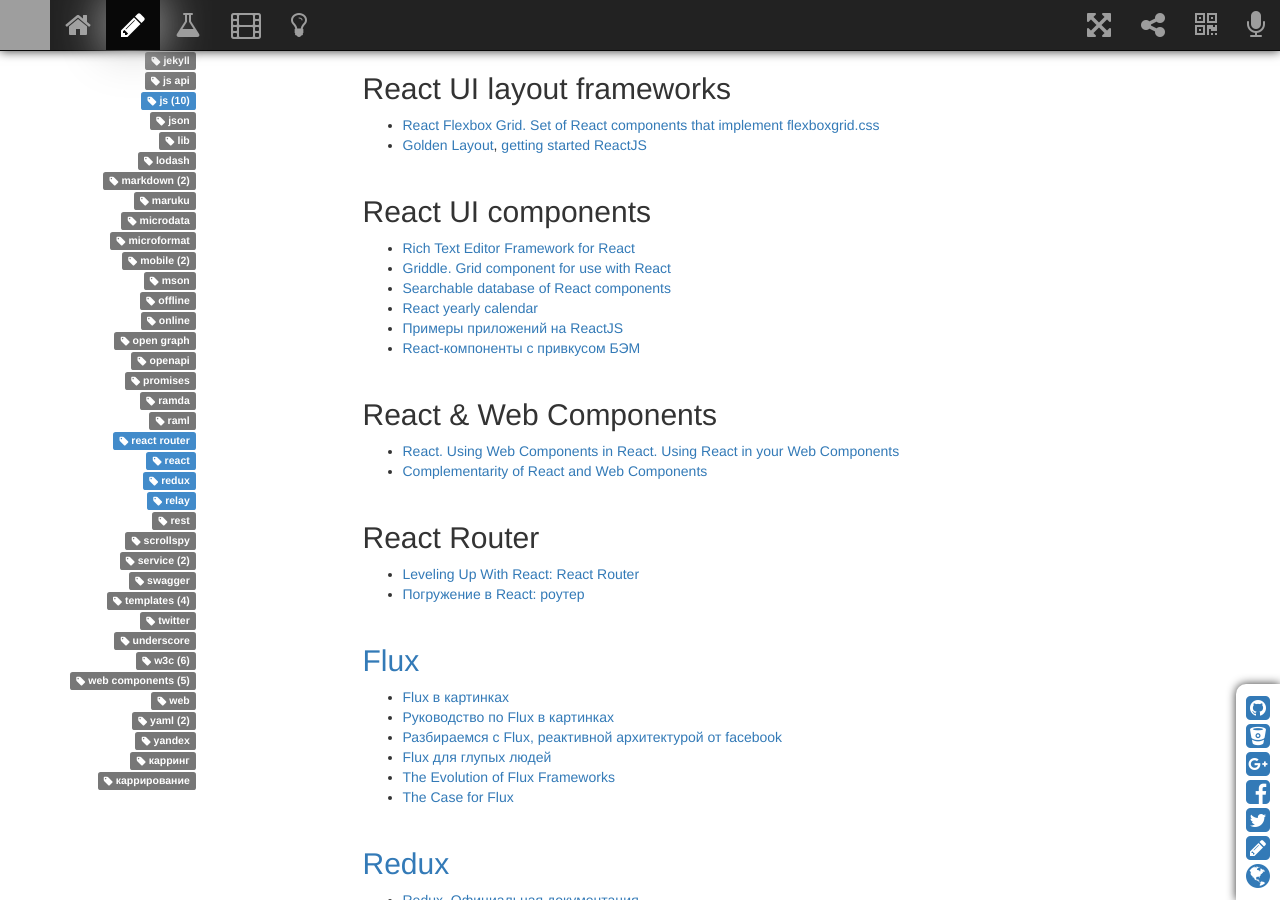
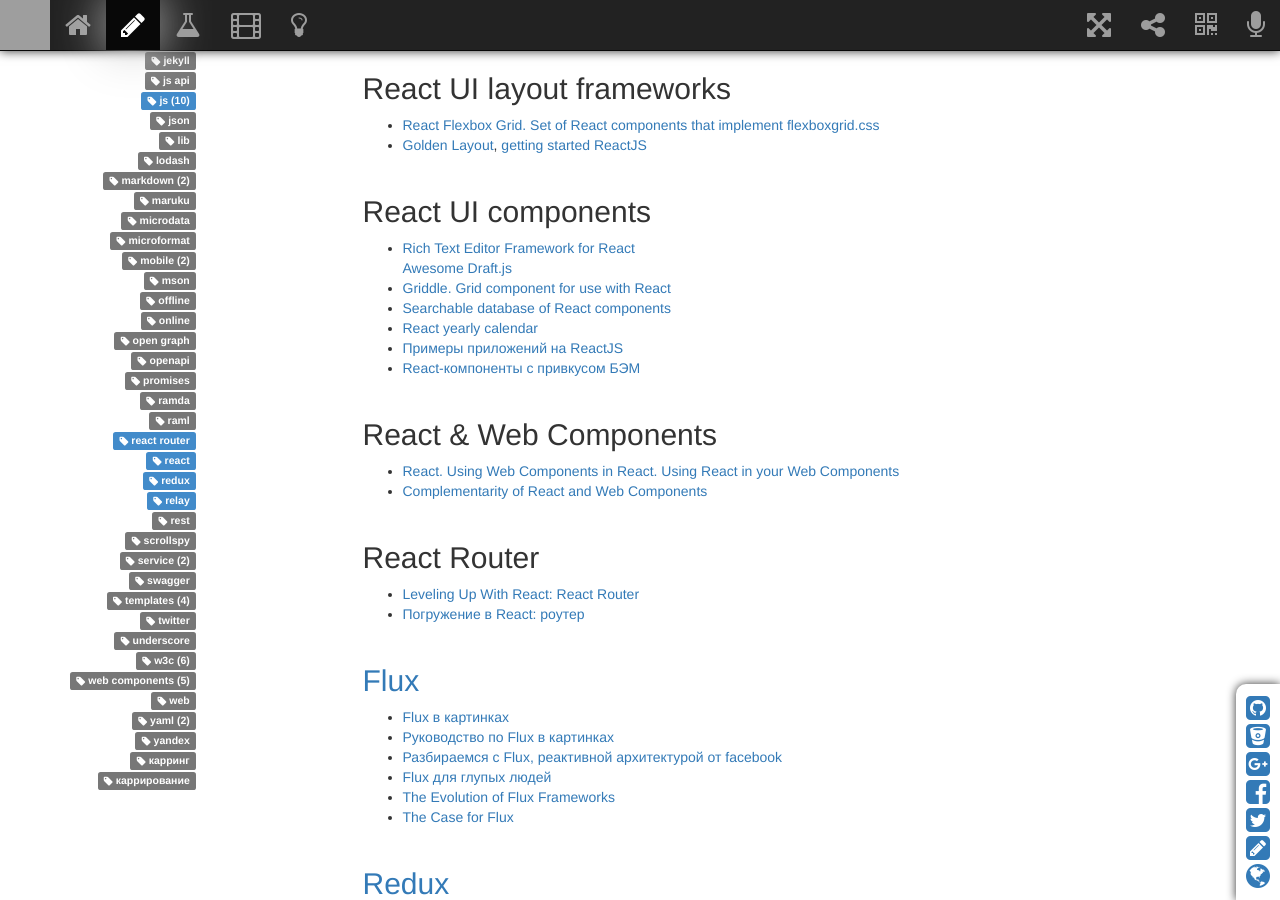
Before and after one commit to sergeymakoveev/sergeymakoveev.github.com, a Jekyll site: the page built from _posts/2015-06-18-js.react.md, in a window 1280 px wide and 900 px high, scrolled down 1306 px. Built offline with Jekyll 4.4.1, drawn with Linux system fonts in a browser that asks for light colours; nearby versions of some CDN libraries; comment, search, counter and statistics services are not loaded; grey boxes are pictures that could not be loaded.

Commit message:
[#] обновил контент

```diff
--- a/_posts/2015-06-18-js.react.md
+++ b/_posts/2015-06-18-js.react.md
@@ -61,6 +61,7 @@
 
 ## React UI components
 *   [Rich Text Editor Framework for React](http://facebook.github.io/draft-js/)
+    [Awesome Draft.js](https://github.com/nikgraf/awesome-draft-js)
 *   [Griddle. Grid component for use with React](https://griddlegriddle.github.io/Griddle/next/)
 *   [Searchable database of React components](http://react-components.com/)
 *   [React yearly calendar](http://belkalab.github.io/react-yearly-calendar/)
```
